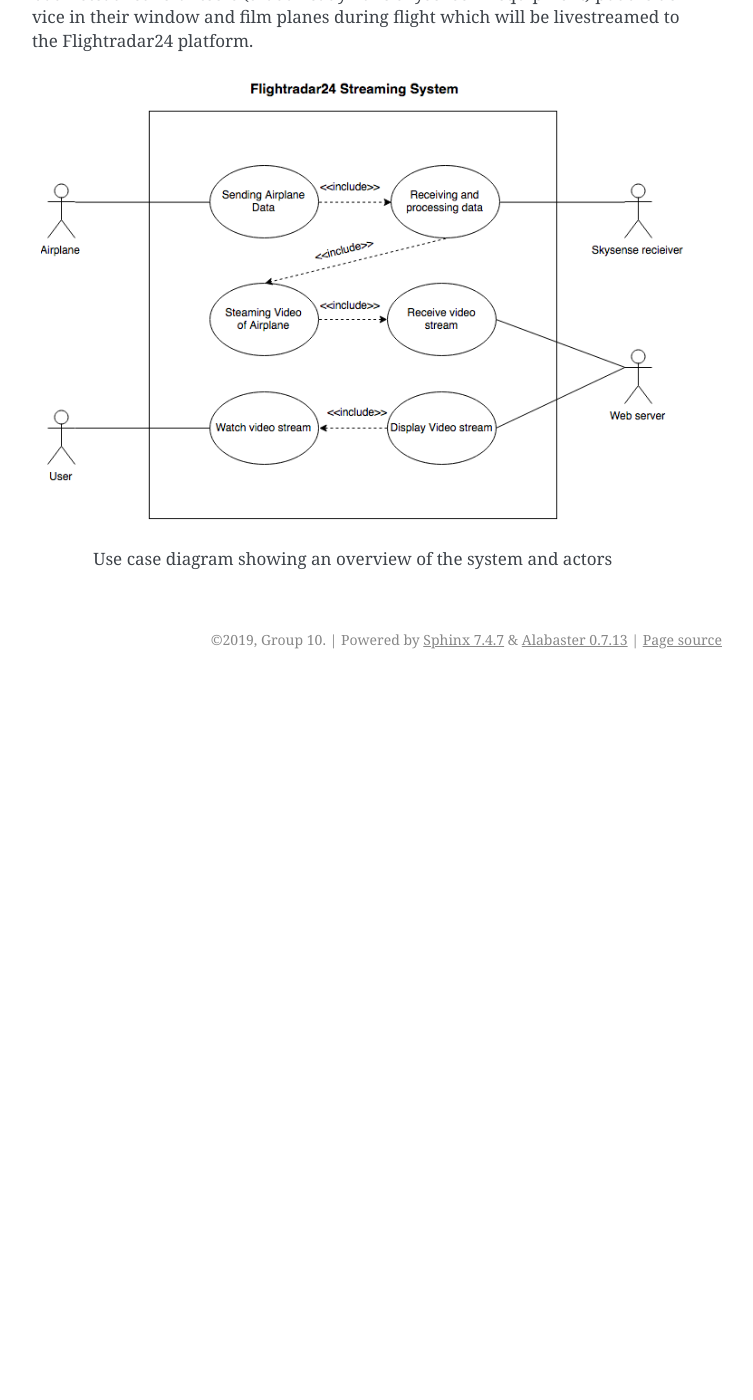
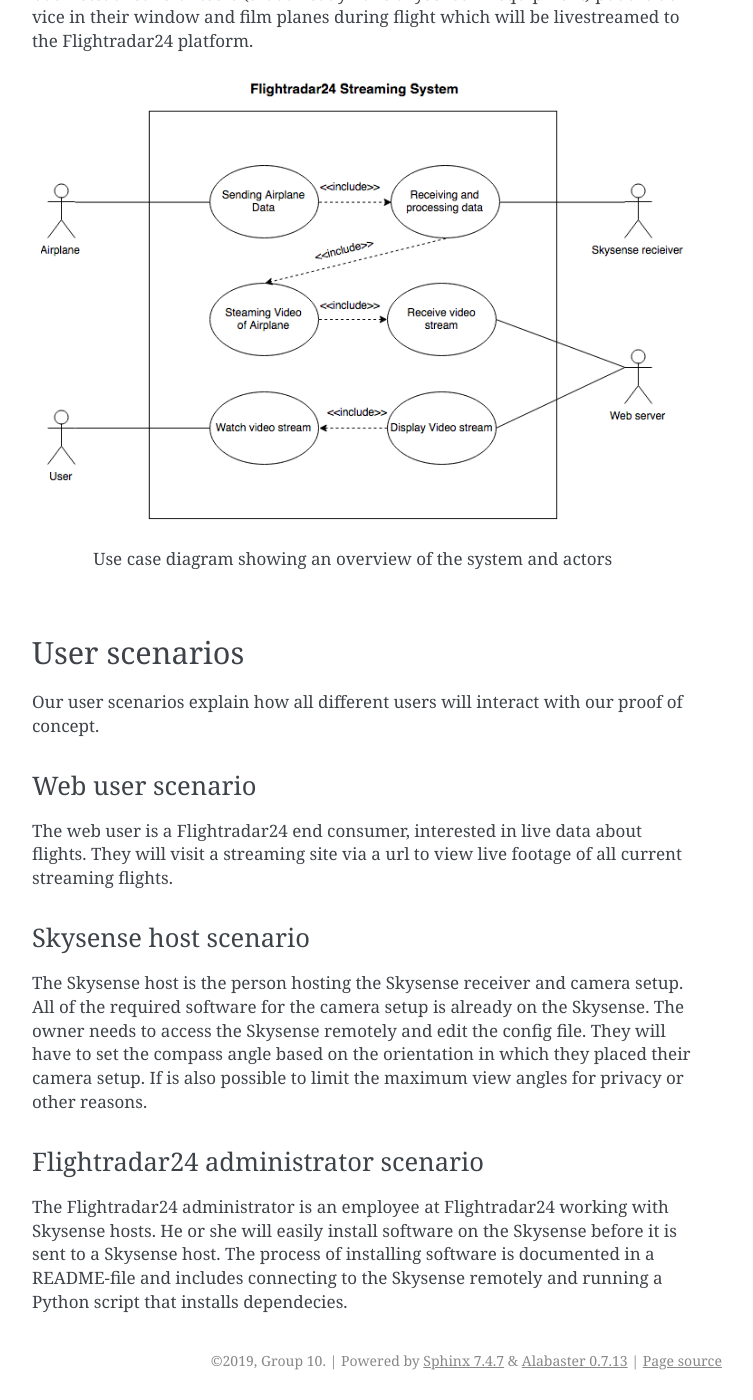
Before and after one commit to aathn/mvk18, a Sphinx documentation site: the page built from docs/source/introduction.rst, in a window 1280 px wide and 1400 px high, scrolled down 1546 px. Shown: the whole window, without its empty margins (388-1141 px from the left). Built offline with Sphinx 7.4.7, drawn with Linux system fonts in a browser that asks for light colours; formulas are drawn with MathJax 3; before the commit the page ends 2225 px from its top, so only the background shows below that; some of the changed text lies outside the part shown.

Commit message:
Add user scenarios

```diff
--- a/docs/source/introduction.rst
+++ b/docs/source/introduction.rst
@@ -86,3 +86,29 @@
 .. figure:: ../resources/UML-system-usecase.png
 
    Use case diagram showing an overview of the system and actors
+
+==========
+User scenarios
+==========
+Our user scenarios explain how all different users will interact with our proof of concept.
+
+Web user scenario
+---------------
+The web user is a Flightradar24 end consumer, interested in live data about flights.
+They will visit a streaming site via a url to view live footage of all current streaming flights.
+
+Skysense host scenario
+------------
+The Skysense host is the person hosting the Skysense receiver and camera setup.
+All of the required software for the camera setup is already on the Skysense.
+The owner needs to access the Skysense remotely and edit the config file.
+They will have to set the compass angle based on the orientation in which they placed their
+camera setup. If is also possible to limit the maximum view angles for privacy
+or other reasons.
+
+Flightradar24 administrator scenario
+------------
+The Flightradar24 administrator is an employee at Flightradar24 working with Skysense hosts.
+He or she will easily install software on the Skysense before it is sent to a Skysense host.
+The process of installing software is documented in a README-file and includes connecting to the
+Skysense remotely and running a Python script that installs dependecies.
```
